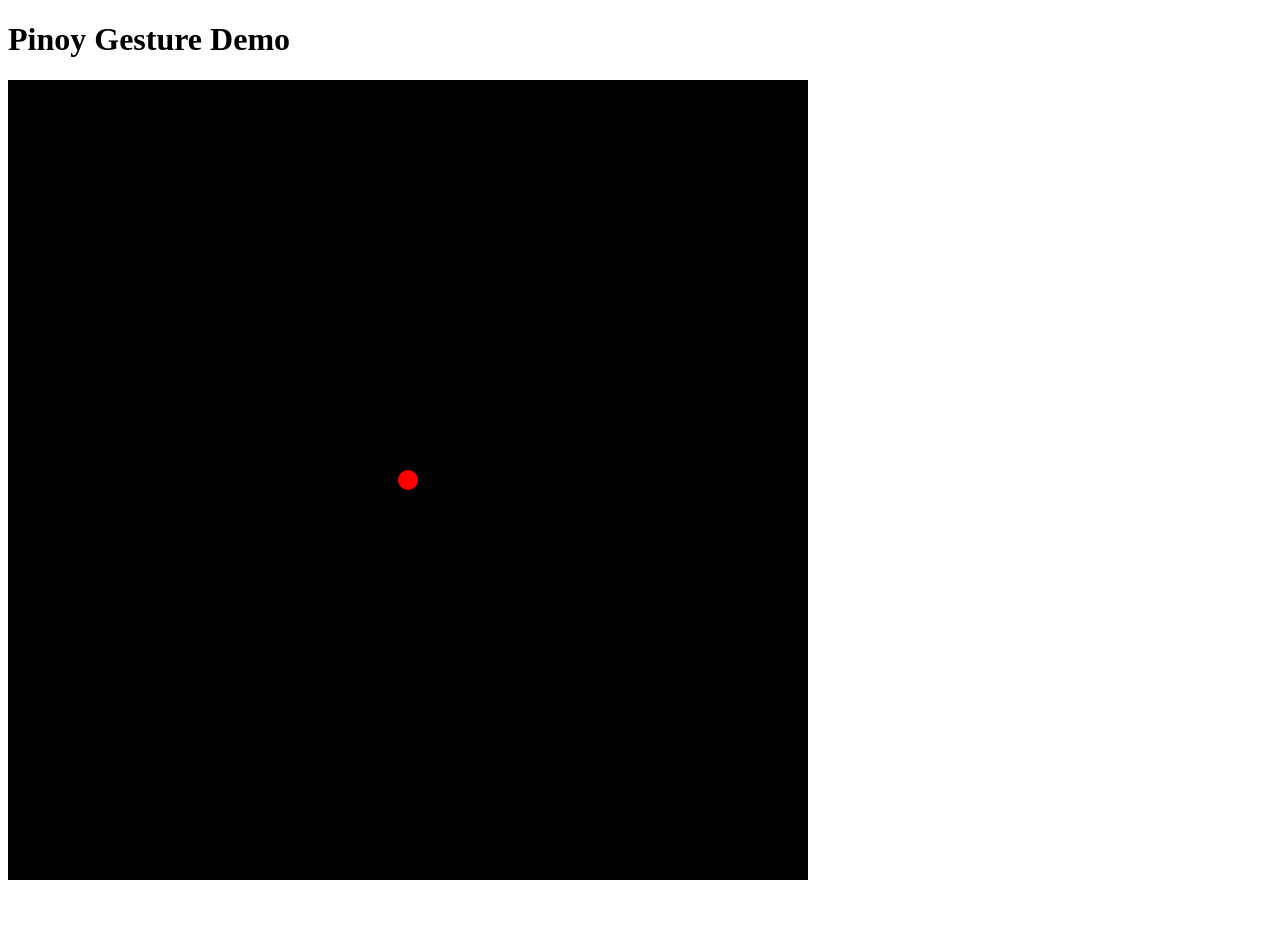
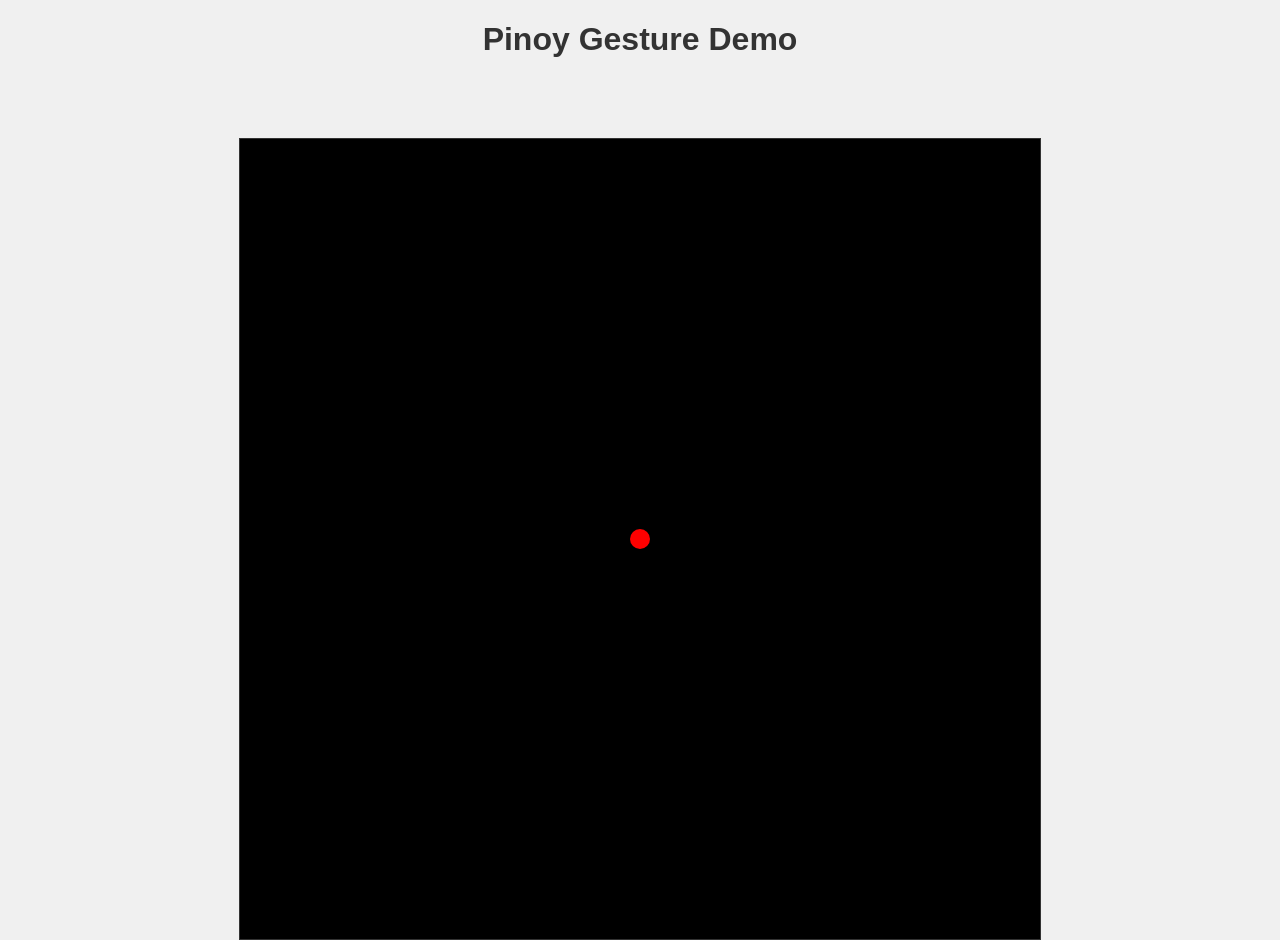
Before and after one commit to RemLampa/pinoy-gesture, a website with bundled scripts: page public/index.html in a window 1280 px wide. Before the commit the page ends 892 px from the top, so only its background shows below. Built offline with nearby package versions, Linux system fonts and the light colour scheme.

Commit message:
:lipstick: center elements

```diff
--- a/public/index.html
+++ b/public/index.html
@@ -3,6 +3,29 @@
   <head>
     <meta charset="UTF-8" />
     <title>Pinoy Gesture Demo</title>
+    <style>
+      body {
+        font-family: Arial, sans-serif;
+        margin: 0;
+        padding: 0;
+        display: flex-row;
+        justify-content: center;
+        align-items: center;
+        height: 100vh;
+        background-color: #f0f0f0;
+      }
+
+      h1 {
+        color: #333;
+        text-align: center;
+      }
+
+      canvas {
+        margin: 5rem auto;
+        display: block;
+        border: 1px solid #333;
+      }
+    </style>
   </head>
 
   <body>
```
